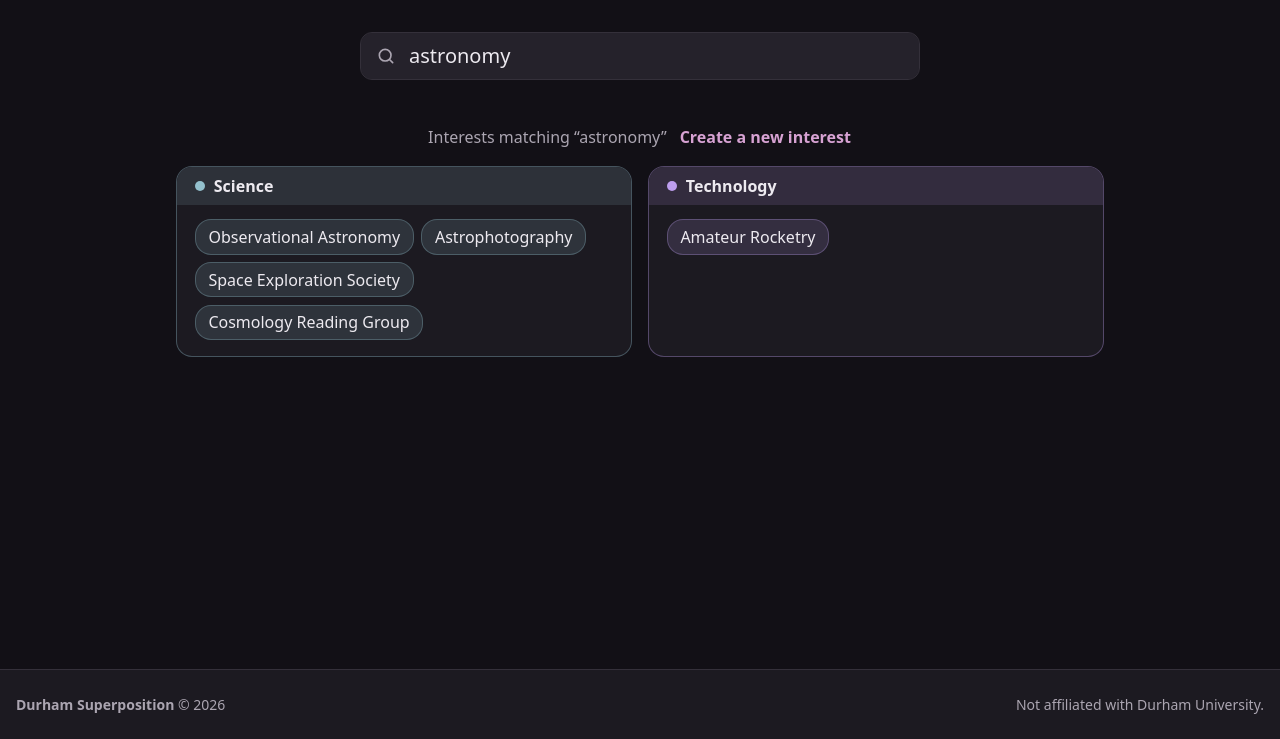
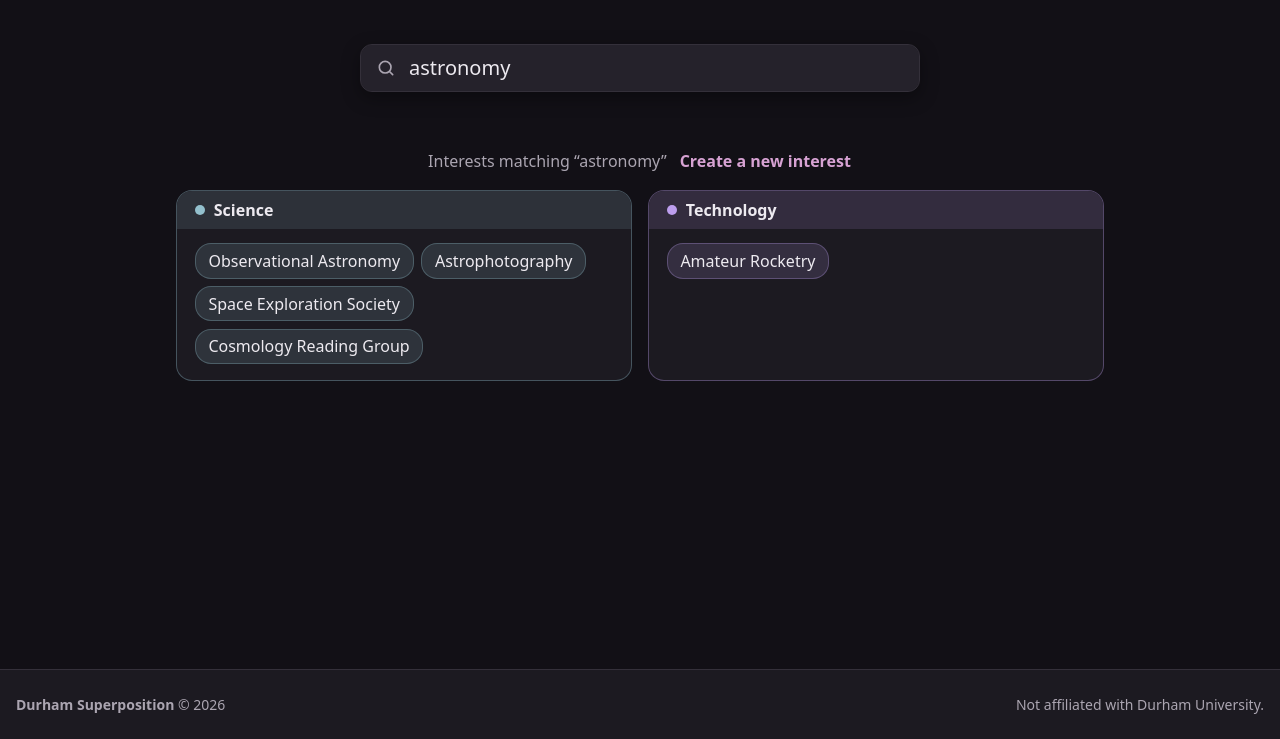
Before and after one commit to Peter-Wilson123/Durhack2026, a Flask app: page /?q=astronomy in a window 1280 px wide. Shown: the part 61-800 px from the top of the page. Run offline with Flask 3, Linux system fonts and the light colour scheme; the visitor is signed in with stand-in values (Sample User, id 1); data comes from the database, SQL or seed files in the repository.

Commit message:
fix(home): drop the band around the sticky search bar
The sticky wrapper had a page-coloured background and padding that
covered cards scrolling underneath. It is now transparent with no
padding or blur and lets clicks through; only the search box shows,
with its own background, border and shadow. The spacing moved to the
content below, so the top of the page looks the same. The bar is now
sticky in the results state too.

Co-Authored-By: Claude Opus 5.5 <noreply@anthropic.com>

```diff
--- a/static/home.css
+++ b/static/home.css
@@ -33,7 +33,7 @@
 .home[data-state="search"],
 .home[data-state="results"],
 .home[data-state="create"] {
-    padding-top: 1rem;
+    padding-top: 1.75rem;  /* 1rem + the .75rem the sticky bar's padding used to add */
 }
 
 .home p {
@@ -110,16 +110,52 @@
     margin: 0 auto 1rem;
 }
 
+/* SearchBar (sticky): only the search box shows. The wrapper has no background,
+   padding or blur, and lets clicks through (pointer-events: none), so cards
+   scrolling underneath stay visible and clickable right up to the box. It sits
+   directly under the header, above the cards and below the menu (z-index 10). */
 .home[data-state="search"] .search-bar,
+.home[data-state="results"] .search-bar,
 .home[data-state="create"] .search-bar {
     position: sticky;
     top: var(--header-h);
-    padding: .75rem 0;
-    background: var(--page);
+    overflow: visible;  /* never clip the focus ring */
+    pointer-events: none;
 }
 
+/* The spacing the wrapper's padding used to give, now on the content instead */
+.home[data-state="search"],
+.home[data-state="results"],
+.home[data-state="create"] {
+    --search-gap: .75rem;
+}
+
+.home[data-state="search"] #explore,
+.home[data-state="results"] #explore,
+.home[data-state="create"] #create {
+    margin-top: var(--search-gap);
+}
+
+/* The search box itself: its own solid background, border, rounded corners and
+   shadow (tokens, so it works in both themes). It takes clicks again. */
 .search-field {
     position: relative;
+    pointer-events: auto;
+    border-radius: .75rem;
+}
+
+.home[data-state="search"] .search-field,
+.home[data-state="results"] .search-field,
+.home[data-state="create"] .search-field {
+    box-shadow: 0 6px 18px var(--shadow-soft);
+}
+
+.search-field .form-control {
+    background-color: var(--surface);
+}
+
+[data-theme="dark"] .search-field .form-control {
+    background-color: var(--surface-2);
 }
 
 .search-field .form-control {
```
